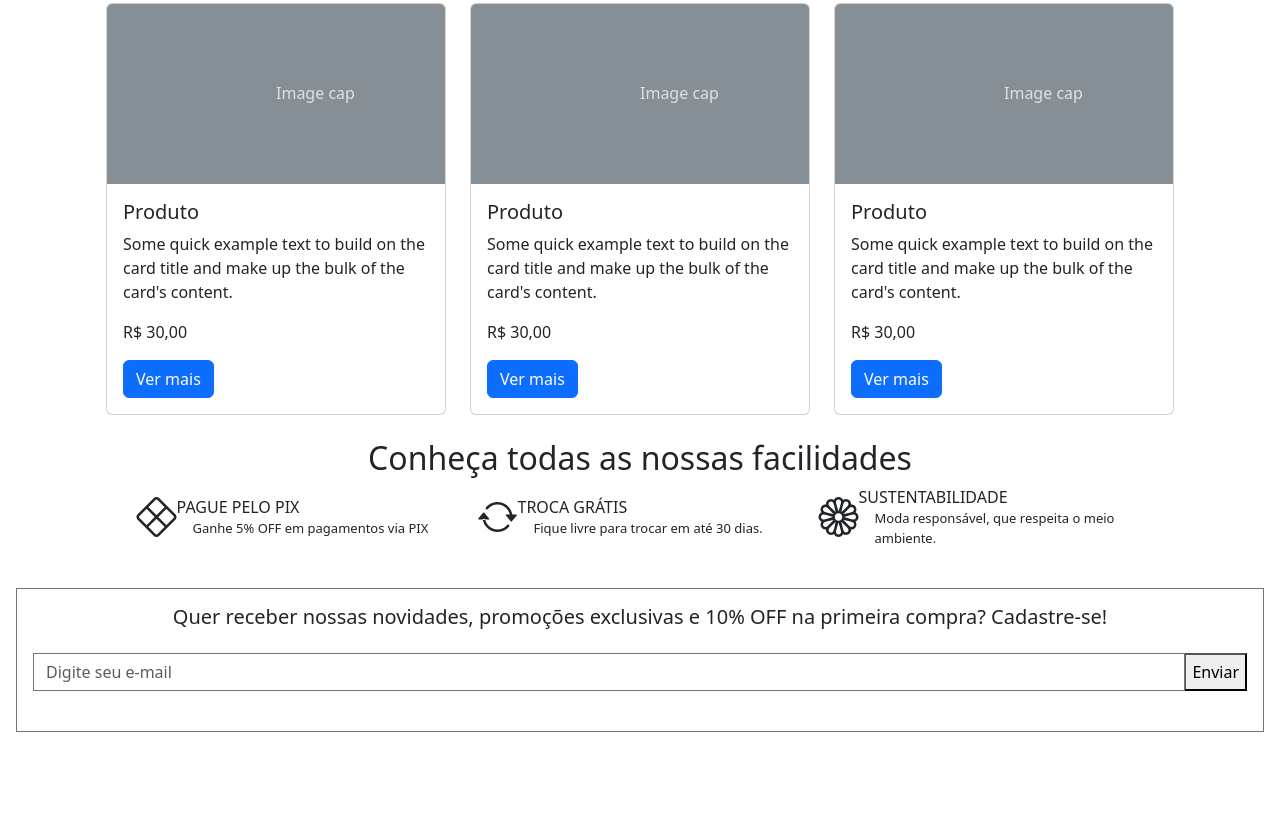
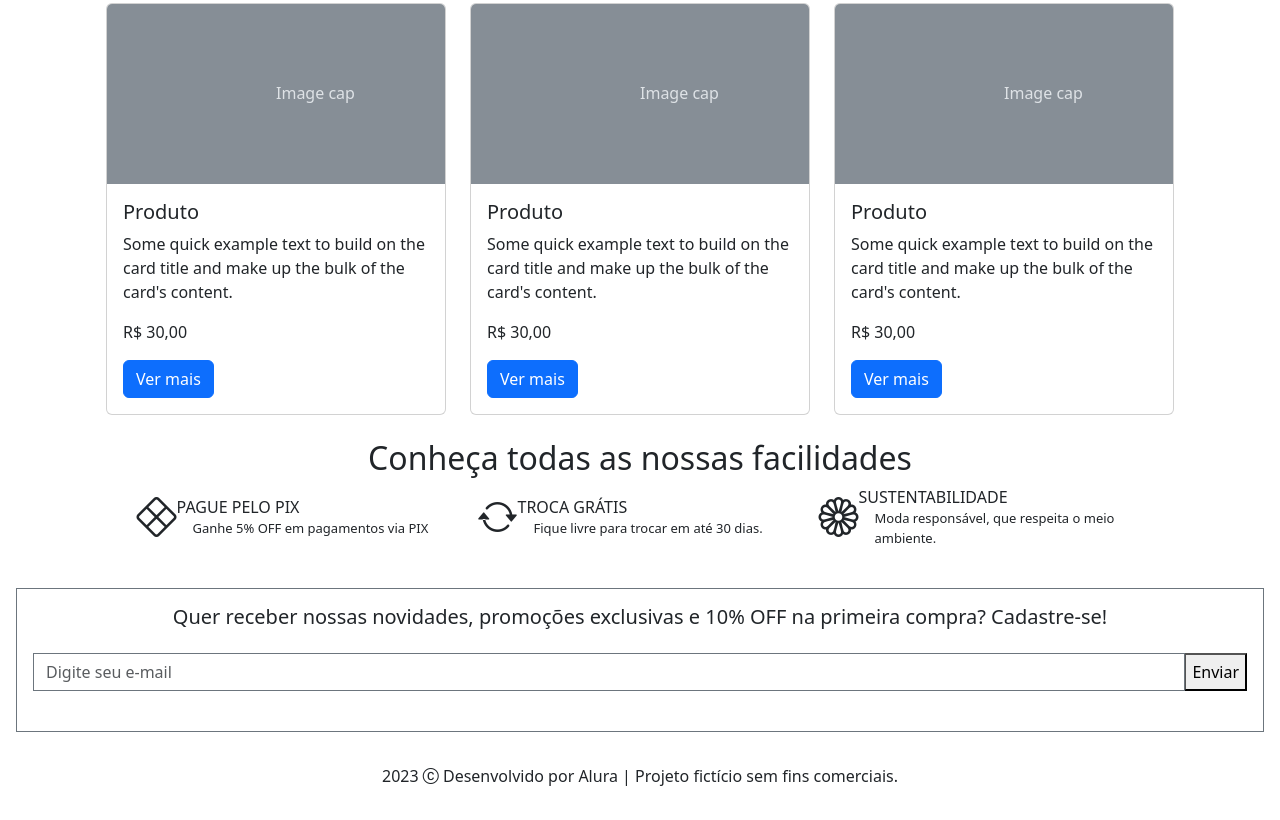
Before and after one commit to JuliaHown/meteora, a plain HTML site: page index.html in a window 1280 px wide. Shown: the part 1508-2328 px from the top of the page. Before the commit the page ends 2256 px from the top, so only its background shows below. Drawn offline with nearby package versions, Linux system fonts and the light colour scheme.

Commit message:
feat: wireframe do projeto finalizado.

```diff
--- a/index.html
+++ b/index.html
@@ -360,11 +360,15 @@
     <form class="border border-secondary m-3 p-3 text-center">
         <h5>Quer receber nossas novidades, promoções exclusivas e 10% OFF na primeira compra? Cadastre-se!</h5>
         <div class="input-group my-4">
-            <input type="email" class="form-control border-secondary rounded-0" placeholder="Digite seu e-mail" aria-label="Digite seu e-mail"
-                aria-describedby="button-addon2" />
+            <input type="email" class="form-control border-secondary rounded-0" placeholder="Digite seu e-mail"
+                aria-label="Digite seu e-mail" aria-describedby="button-addon2" />
             <button type="button" id="button-addon2">Enviar</button>
         </div>
     </form>
+
+    <footer class="text-center">
+        <p class="py-3">2023 <i class="bi bi-c-circle"></i> Desenvolvido por Alura | Projeto fictício sem fins comerciais.</p>
+    </footer>
 
     <script src="https://cdn.jsdelivr.net/npm/bootstrap@5.3.3/dist/js/bootstrap.bundle.min.js"
         integrity="sha384-YvpcrYf0tY3lHB60NNkmXc5s9fDVZLESaAA55NDzOxhy9GkcIdslK1eN7N6jIeHz"
```
